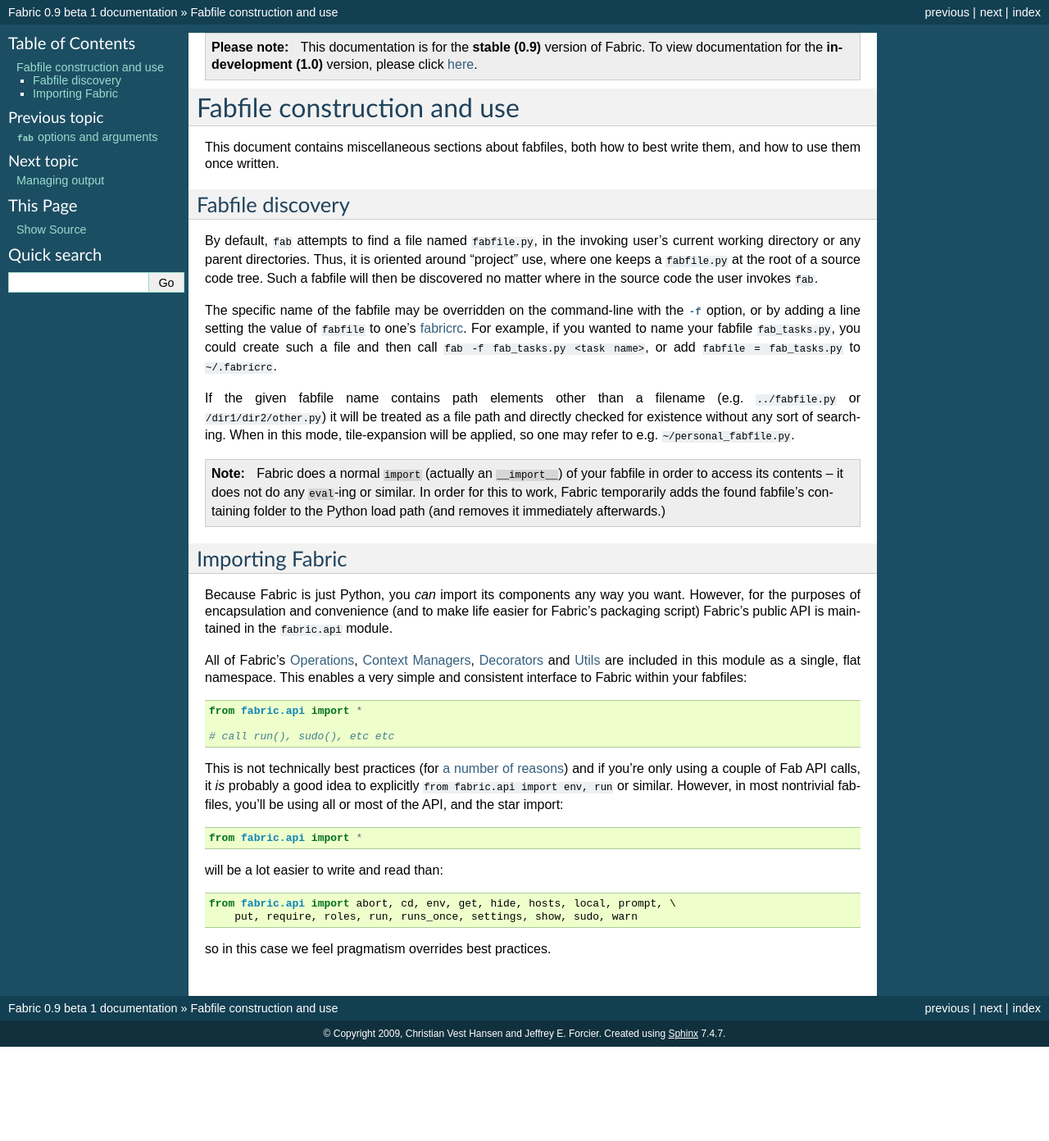
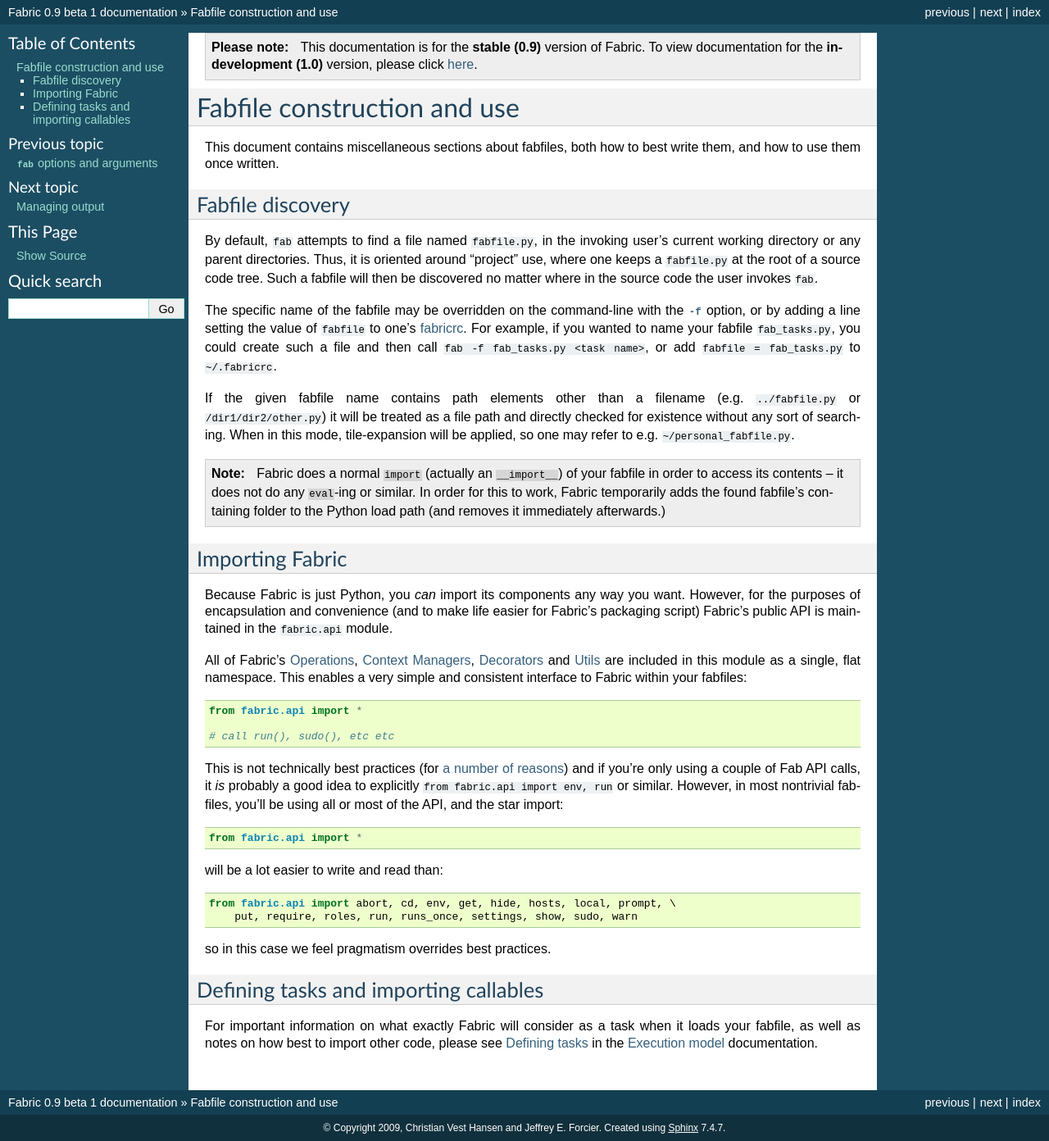
Before and after one commit to fabric/fabric, a Sphinx documentation site: the page built from docs/usage/fabfiles.rst, in a window 1280 px wide. Shown: the whole page at 82% size. Built offline with Sphinx 7.4.7, drawn with Linux system fonts in a browser that asks for light colours; before the commit the page ends 1277 px from its top, so only the background shows below that.

Commit message:
General tweaks to docs during review

```diff
--- a/docs/index.rst
+++ b/docs/index.rst
@@ -10,7 +10,7 @@
 
 
 Installation
-=====================
+============
 
 .. warning::
 
@@ -54,7 +54,8 @@
   frequently. Python 2.6 users don't need to do this.
 * ``<true_value> if <expression> else <false_value>``: Python's relatively new
   ternary statement, available in 2.5 and newer. Python 2.4 and older used to
-  fake this with ``<expression> and <true_value> or <false_value>``.
+  fake this with ``<expression> and <true_value> or <false_value>`` (which
+  isn't quite the same thing and has some logical loopholes.)
 * ``print(<expression>)`` instead of ``print <expression>``: We use the
   ``print`` statement's optional parentheses where possible, in order to be
   more compatible with Python 3.x (in which ``print`` becomes a function.)
--- a/docs/usage/execution.rst
+++ b/docs/usage/execution.rst
@@ -66,6 +66,8 @@
 introspect the output or return code of a given command and decide what to do
 next.
 
+
+.. _tasks-and-imports:
 
 Defining tasks
 ==============
--- a/docs/usage/fabfiles.rst
+++ b/docs/usage/fabfiles.rst
@@ -70,3 +70,11 @@
 so in this case we feel pragmatism overrides best practices.
 
 .. _a number of reasons: http://python.net/~goodger/projects/pycon/2007/idiomatic/handout.html#importing
+
+
+Defining tasks and importing callables
+======================================
+
+For important information on what exactly Fabric will consider as a task when
+it loads your fabfile, as well as notes on how best to import other code,
+please see :ref:`tasks-and-imports` in the :doc:`execution` documentation.
```
